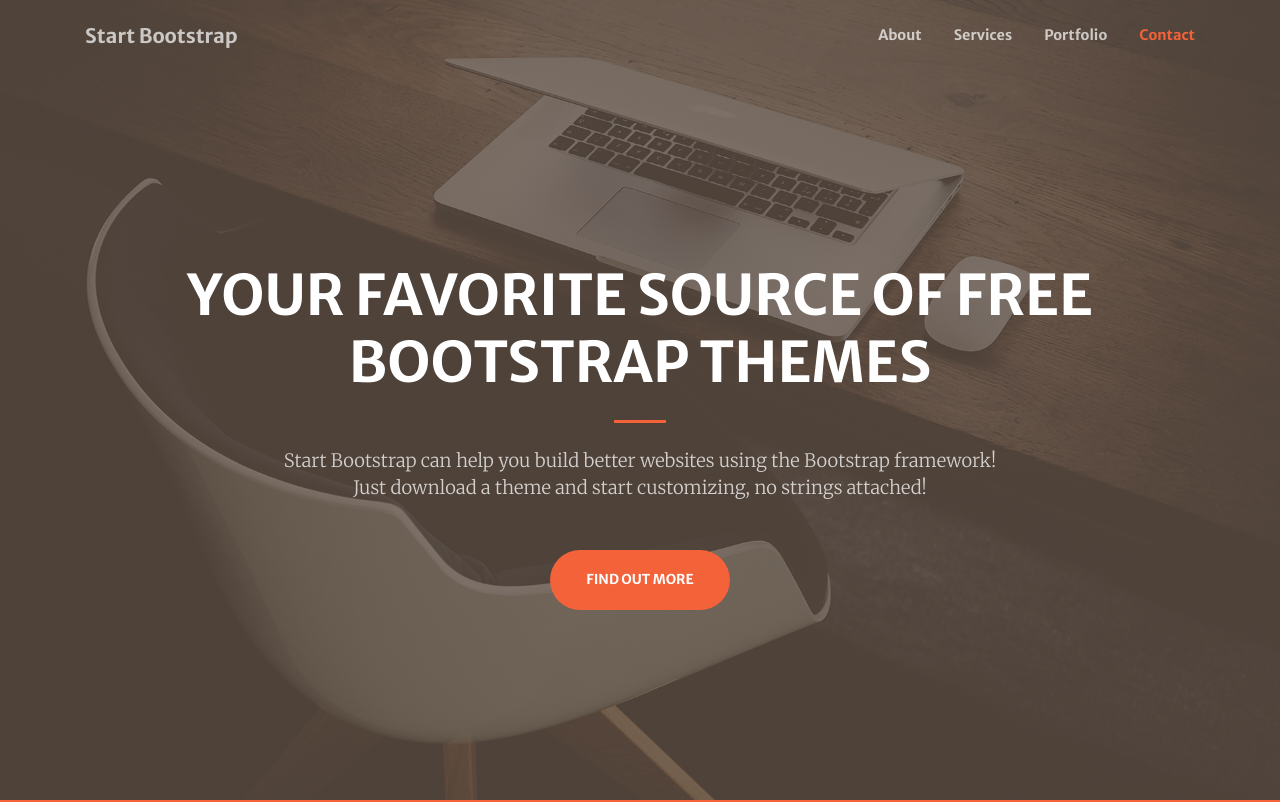
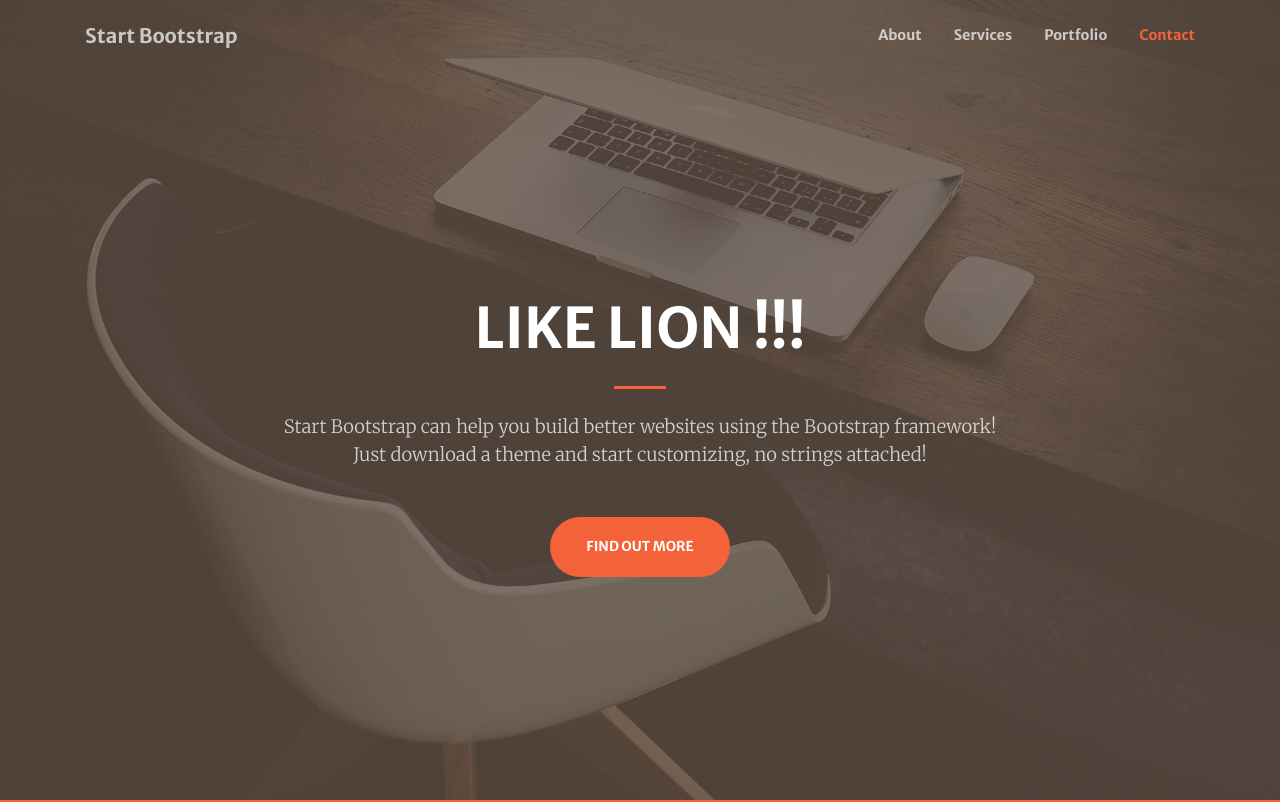
Before and after one commit to 0801euiyeon/euiyeon, a website with bundled scripts: page index.html in a window 1280 px wide. Shown: the top 802 px of the page. Built offline with nearby package versions, Linux system fonts and the light colour scheme.

Commit message:
Update index.html
change main text

```diff
--- a/index.html
+++ b/index.html
@@ -58,7 +58,7 @@
     <div class="container h-100">
       <div class="row h-100 align-items-center justify-content-center text-center">
         <div class="col-lg-10 align-self-end">
-          <h1 class="text-uppercase text-white font-weight-bold">Your Favorite Source of Free Bootstrap Themes</h1>
+          <h1 class="text-uppercase text-white font-weight-bold">Like Lion !!!</h1>
           <hr class="divider my-4">
         </div>
         <div class="col-lg-8 align-self-baseline">
```
